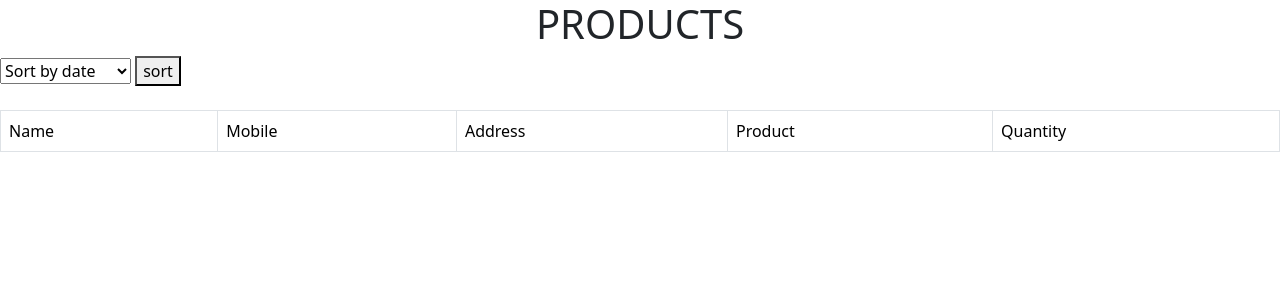
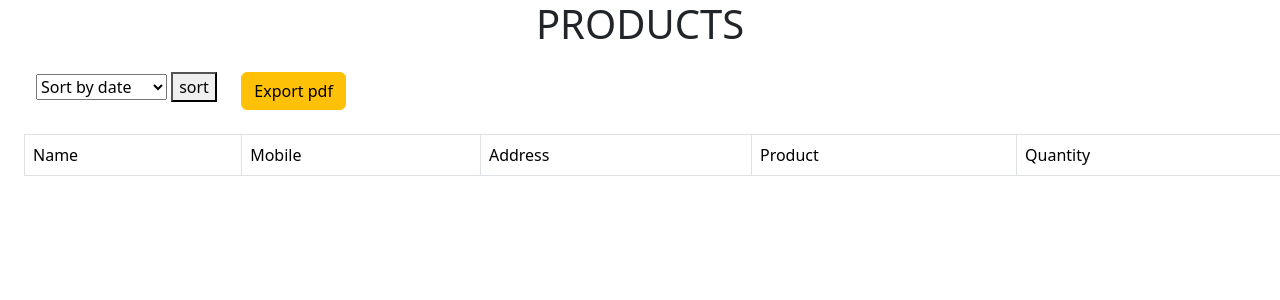
Before and after one commit to amalkrishnan123/programers_project, a Django app: page /admin_enquiry/1 in a window 1280 px wide. Shown: the top 300 px of the page. Run offline with Django 5.2, Linux system fonts and the light colour scheme; data comes from the database, SQL or seed files in the repository.

Commit message:
PDF feature implemented

```diff
--- a/adminapp/templates/admin_enquiry.html
+++ b/adminapp/templates/admin_enquiry.html
@@ -1,6 +1,8 @@
 {% extends "base.html" %}
 {% block content %}
 <h1 class='text-center'>PRODUCTS</h1>
+<div class='row m-4'>
+    <div class='col-md-2 '>
         <form method='get'>
         <select name='sort'>
             <option value=''>Sort by date</option>
@@ -13,7 +15,12 @@
         </select>
         <button type='submit'>sort</button>
         </form>
-<table class='table table-bordered mt-4'>
+    </div>
+    <div class='col-md-2 ms-0'>
+            <a href="{% url "pdf_name" product_id %}" class='btn btn-warning'>Export pdf</a>
+    </div>
+</div>
+<table class='table table-bordered  m-4' style="width:80rem;">
     <thead>
         <tr>
             <td>Name</td>
--- a/adminapp/urls.py
+++ b/adminapp/urls.py
@@ -13,6 +13,7 @@
     path('category_edit/<int:id>',views.edit_category,name='edit_cat'),
     path('category_delete/<int:id>',views.delete_category,name='delete_cat'),
     path('password_change/',views.admin_password_change,name='password_change'),
-    path('logout_ad/',views.logout_admin,name='logout_admin')
+    path('logout_ad/',views.logout_admin,name='logout_admin'),
+    path('export_pdf/<int:id>',views.enquiry_pdf_report,name='pdf_name'),
 
 ]
--- a/adminapp/views.py
+++ b/adminapp/views.py
@@ -3,6 +3,12 @@
 from django.contrib import messages
 from .forms import ProductForm,CategoryForm,EnquiryForm
 from .models import Category,Product,Enquiry
+from django.http import HttpResponse
+from reportlab.lib.pagesizes import A4
+from reportlab.platypus import SimpleDocTemplate, Table, TableStyle, Paragraph
+from reportlab.lib import colors
+from reportlab.lib.styles import getSampleStyleSheet
+from .models import Enquiry
 
 # Create your views here.
 def admin_login(request):
@@ -95,7 +101,7 @@
         enq = enq.order_by('-created_at')
     elif sort == 'oldest':
         enq = enq.order_by('created_at')
-    return render(request,'admin_enquiry.html',{'enq':enq})
+    return render(request,'admin_enquiry.html',{'enq':enq,'product_id':id})
 
 def admin_password_change(request):
      if request.method == 'POST':
@@ -115,3 +121,43 @@
 def logout_admin(request):
     logout(request)
     return redirect('admin_login_page')
+
+def enquiry_pdf_report(request,id):
+    product=get_object_or_404(Product,id=id)
+    response = HttpResponse(content_type='application/pdf')
+    response['Content-Disposition'] = 'attachment; filename="enquiry_report.pdf"'
+    pdf = SimpleDocTemplate(response, pagesize=A4)
+    elements = []
+    styles = getSampleStyleSheet()
+    title = Paragraph("<b>Enquiry Report</b>", styles['Title'])
+    elements.append(title)
+    data = [
+        [
+            "Name", "Mobile","Address","Product",
+            "Quantity", "Date"
+        ]
+    ]
+    enquiries = Enquiry.objects.filter(product=product)
+    print(enquiries)
+    for enq in enquiries:
+        data.append([
+            enq.name,
+            enq.mobile,
+            enq.address,
+            enq.product.name,
+            enq.quantity,
+            enq.created_at.strftime("%d-%m-%Y"),
+        ])
+    table = Table(data, repeatRows=1)
+    table.setStyle(TableStyle([
+        ('BACKGROUND', (0, 0), (-1, 0), colors.lightgrey),
+        ('GRID', (0, 0), (-1, -1), 1, colors.black),
+        ('FONTNAME', (0, 0), (-1, 0), 'Helvetica-Bold'),
+        ('ALIGN', (0, 0), (-1, -1), 'CENTER'),
+        ('VALIGN', (0, 0), (-1, -1), 'MIDDLE'),
+        ('FONTSIZE', (0, 0), (-1, -1), 9),
+        ('BOTTOMPADDING', (0, 0), (-1, 0), 8),
+    ]))
+    elements.append(table)
+    pdf.build(elements)
+    return response
```
Lines whose indentation alone changed are shown as unchanged.
